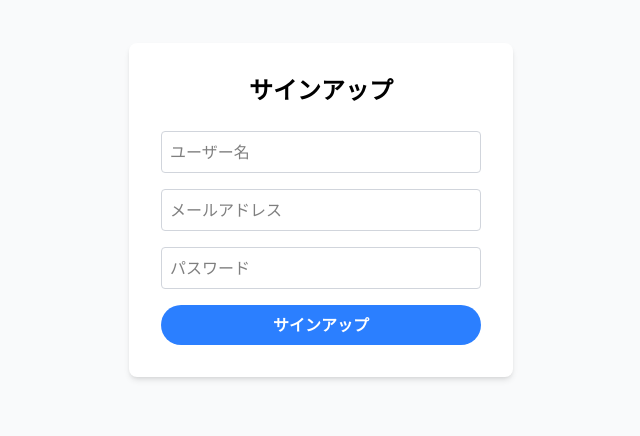
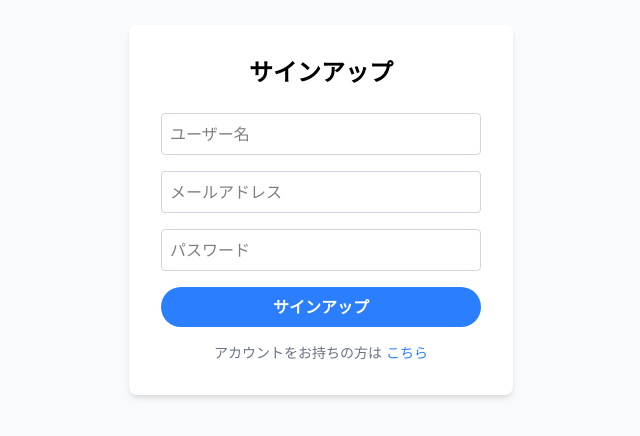
Before and after one commit to KouyaHASHIMOTO/tips-app, a React (Vite) app: page /signup in a window 1280 px wide. Shown: the part 190-626 px from the top of the page, without its empty margins (319-959 px from the left). Built offline with nearby package versions, Linux system fonts and the light colour scheme; no server answers.

Commit message:
feat:SignUpPageにログインページへのリンクを追加

```diff
--- a/src/pages/signup/SignUpPage.tsx
+++ b/src/pages/signup/SignUpPage.tsx
@@ -1,7 +1,7 @@
 import { useState } from "react";
 import { Button } from "../../components/atoms/button/Button";
 import { supabase } from "../../lib/supabase";
-import { useNavigate } from "react-router-dom";
+import { Link, useNavigate } from "react-router-dom";
 
 interface SignUpPageProps {
   onSubmit?: () => void;
@@ -78,6 +78,12 @@ export const SignUpPage = ({ onSubmit }: SignUpPageProps) => {
           />
           <Button type="submit">サインアップ</Button>
         </form>
+        <p className="text-center text-sm text-gray-500 mt-4">
+          アカウントをお持ちの方は
+          <Link to="/login" className="text-blue-500 hover:underline ml-1">
+            こちら
+          </Link>
+        </p>
       </div>
     </div>
   );
```
Also changed, not shown: 1 other file (tests, documents, lock files or other folders).
